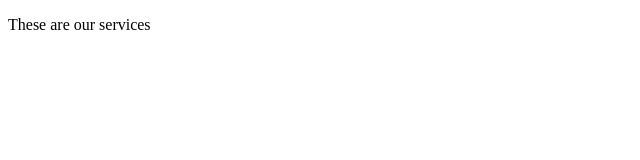
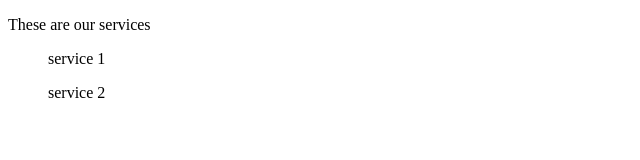
Before and after one commit to Larissanoella-05/Gym-Git-Exercise-Solutions, a plain HTML site: page service.html in a window 1280 px wide. Shown: the whole page, without its empty margins (0-640 px from the left). Drawn offline with Linux system fonts and the light colour scheme.

Commit message:
changed service file

```diff
--- a/service.html
+++ b/service.html
@@ -7,5 +7,7 @@
 </head>
 <body>
     <p>These are our services</p>
+    <ul>service 1</ul>
+    <ul> service 2</ul>
 </body>
 </html>
```
